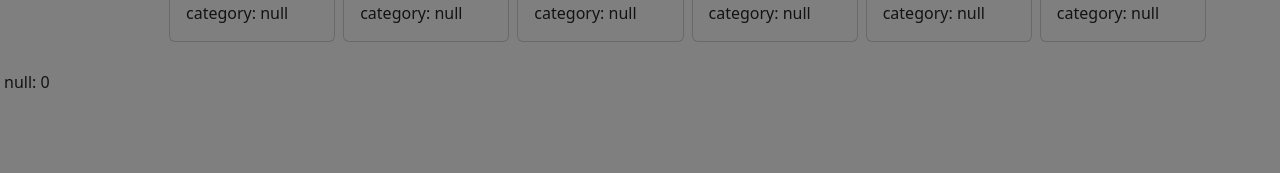
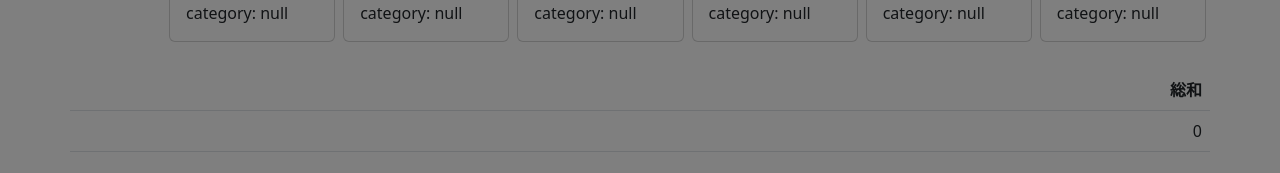
Before and after one commit to Kyo-s-s/sit_timetable, a React (Create React App) app: page / in a window 1280 px wide. Shown: the part 624-797 px from the top of the page. Built offline with nearby package versions, Linux system fonts and the light colour scheme.

Commit message:
[Add] credits

```diff
--- a/src/TimeTable/TimeTableCredit.tsx
+++ b/src/TimeTable/TimeTableCredit.tsx
@@ -1,30 +1,55 @@
 import React from 'react';
-import { Lecture } from './Lecture';
+import { Container, Row, Col, Table } from 'react-bootstrap';
+import { Lecture, lectureNone } from './Lecture';
 
 type Credits = { [key: string]: number };
 
 export const TimeTableCredit = (lectures: Lecture[], selectedLecture: Lecture[][]) => {
 
-  let _credits: Credits = {};
+  let credits: Credits = {};
+  let sum = 0;
   for (let lecture of lectures) {
-    _credits[lecture.category] = 0;
+    if (lecture.name === lectureNone.name) continue;
+    credits[lecture.category] = 0;
   }
 
   for (let i = 0; i < selectedLecture.length; i++) {
     for (let j = 0; j < selectedLecture[i].length; j++) {
-      if (selectedLecture[i][j].name !== "") {
-        _credits[selectedLecture[i][j].category] += selectedLecture[i][j].credit;
+      if (selectedLecture[i][j].name !== lectureNone.name) {
+        credits[selectedLecture[i][j].category] += selectedLecture[i][j].credit;
+        sum += selectedLecture[i][j].credit;
       }
     }
   }
 
   return (
     <>
-    {
-      Object.keys(_credits).map((key, _) => {
-        return <p>{key}: {_credits[key]}</p>
-      })
-    }
+      <Container>
+        <Row>
+          <Table style={{textAlign: "right"}}>
+            <thead>
+              <tr>
+                {
+                  Object.keys(credits).map((key, _) => {
+                    return <th>{key}</th>
+                  })
+                }
+                <th>総和</th>
+              </tr>
+            </thead>
+            <tbody>
+              <tr>
+                {
+                  Object.keys(credits).map((key, _) => {
+                    return <td>{credits[key]}</td>
+                  })
+                }
+                <td>{sum}</td>
+              </tr>
+            </tbody>
+          </Table>
+        </Row>
+      </Container>
     </>
   )
 }
```
